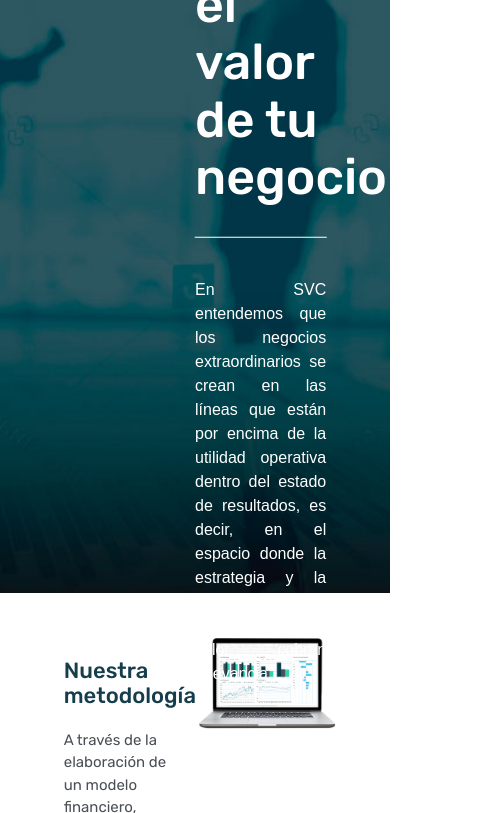
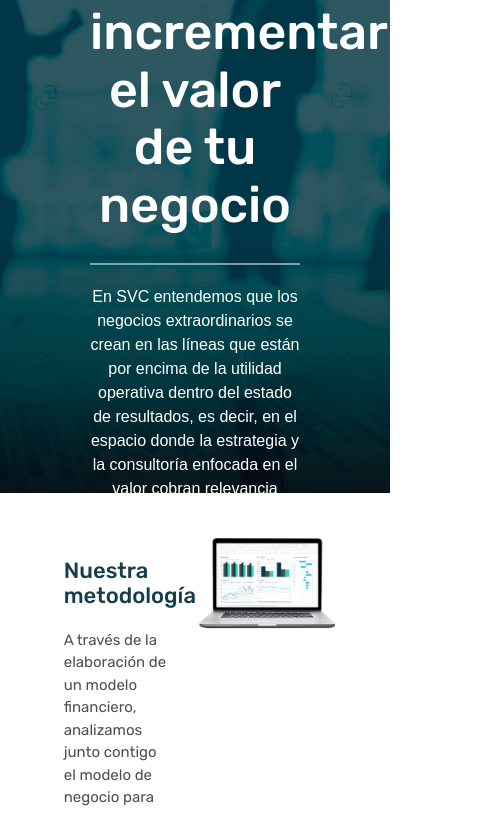
Before and after one commit to rogerul/staff-digital, a website: page app/index.html in a window 390 px wide. Shown: the part 101-914 px from the top of the page, 492 px wide, since content can reach past the window. Drawn offline with Linux system fonts and the light colour scheme.

Commit message:
Responsive banner

```diff
--- a/scss/_banner.scss
+++ b/scss/_banner.scss
@@ -14,8 +14,8 @@
         width: 50%;
         position: relative;
         top: 50%;
-        left: 100%;
-        transform: translate(-100%, -50%);
+        left: 50%;
+        transform: translate(0, -50%);
       }
 
       h2.objetivo {
@@ -37,9 +37,34 @@
         color: $color-title;
         border-top: 1px solid white;
         text-align: justify;
-
       }
     }
 
+  @media screen and (max-width: 1024px) {
+    background-position: center bottom;
+    background-size: cover;
+    height: calc(100vh - 250px);
 
+    .banner-set {
+
+      .banner-content {
+        width: 80%;
+        transform: translate(-50%, -50%);
+      }
+
+      h2.objetivo {
+        text-align: center;
+      }
+
+      h1 {
+        text-align: center;
+      }
+
+      p {
+        padding-top: 20px;
+        text-align: center;
+      }
+    }
   }
+
+}
--- a/scss/_contenido.scss
+++ b/scss/_contenido.scss
@@ -69,7 +69,13 @@
         padding: 5px 0 15px 0;
       }
     }
+  }
 
-
+  @media screen and (max-width: 1024px) {
+    .metodologia-content {
+      width: 100%;
+      float: none;
+      background-color: red;
+    }
   }
 }
--- a/scss/_header.scss
+++ b/scss/_header.scss
@@ -5,7 +5,6 @@
     display: flex;
     align-items: center;
     justify-content: space-between;
-    //height: 75px;
 
     .set-logo {
       display: inline-block;
```
Also changed, not shown: app/css/styles.css.
